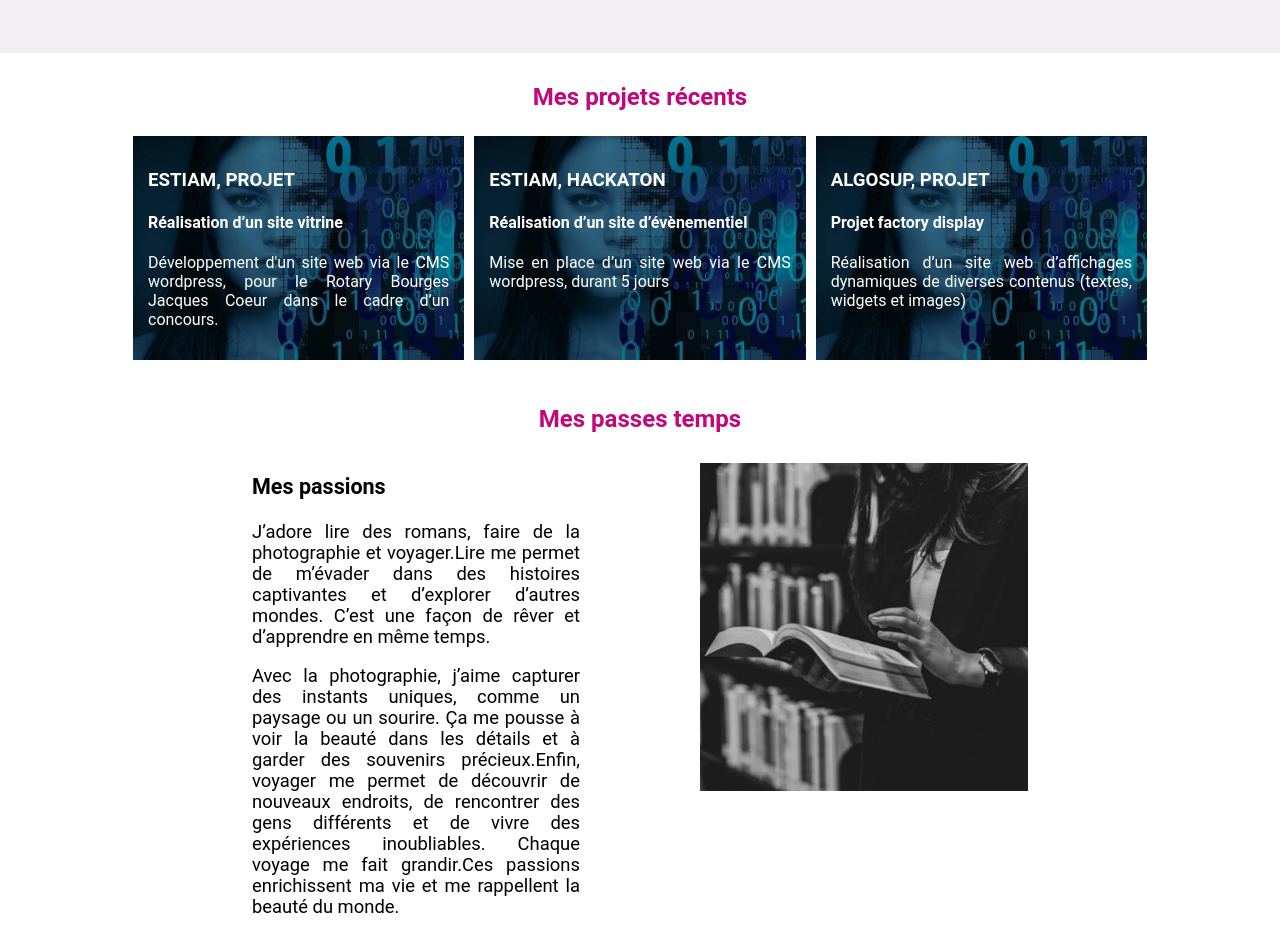
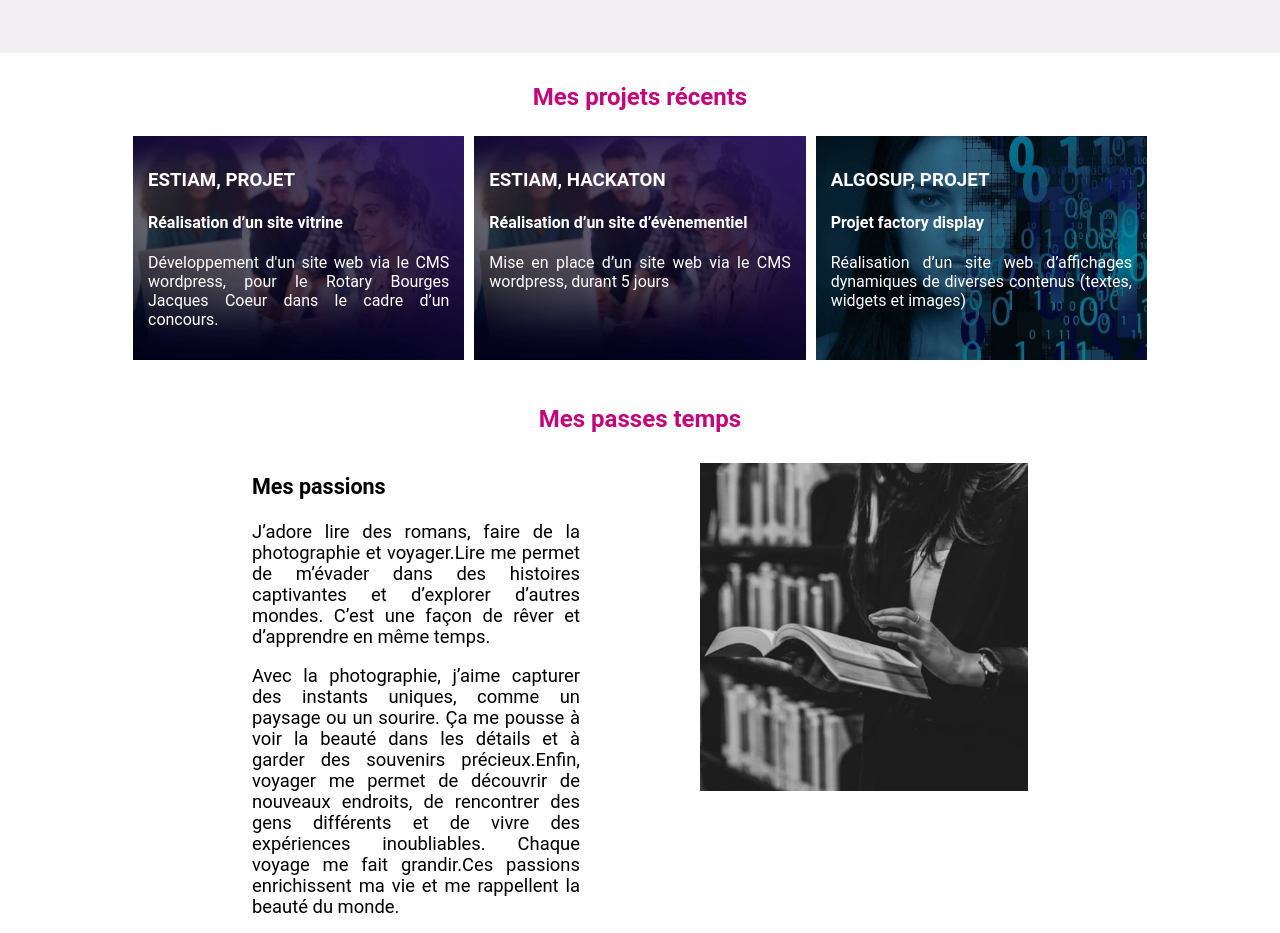
Before and after one commit to TllzAudrey/landing-page, a React (Create React App) app: page / in a window 1280 px wide. Shown: the part 1520-2453 px from the top of the page. Built offline with nearby package versions, Linux system fonts and the light colour scheme.

Commit message:
updates images containers

```diff
--- a/src/App.css
+++ b/src/App.css
@@ -229,6 +229,14 @@ button:hover {
   background-size: cover;
 }
 
+#containers > #estiam{
+  background-color: #333;
+  color: white;
+  background-image: url('./assets/estiam.jpg');
+  background-repeat: no-repeat;
+  background-size: cover;
+
+}
 /* container image + text css*/
 
 .title-gauche{
--- a/src/App.js
+++ b/src/App.js
@@ -17,9 +17,9 @@ import Image from './assets/binary.jpg';
 
 function App() {
   const [champ_projet, setChampProjet] = useState([
-    {titre:"ESTIAM, PROJET", soustitre:"Réalisation d’un site vitrine",description:"Développement d'un site web via le CMS wordpress, pour le Rotary Bourges Jacques Coeur dans le cadre d’un concours."},
-    {titre:"ESTIAM, HACKATON", soustitre:"Réalisation d’un site d’évènementiel", description:"Mise en place d’un site web via le CMS wordpress, durant 5 jours"},
-    {titre:"ALGOSUP, PROJET", soustitre:"Projet factory display", description:"Réalisation d’un site web d’affichages dynamiques de diverses contenus (textes, widgets et images)"},
+    {titre:"ESTIAM, PROJET", lien:"estiam" , soustitre:"Réalisation d’un site vitrine",description:"Développement d'un site web via le CMS wordpress, pour le Rotary Bourges Jacques Coeur dans le cadre d’un concours."},
+    {titre:"ESTIAM, HACKATON", lien:"estiam" ,soustitre:"Réalisation d’un site d’évènementiel", description:"Mise en place d’un site web via le CMS wordpress, durant 5 jours"},
+    {titre:"ALGOSUP, PROJET", lien:"autres" ,soustitre:"Projet factory display", description:"Réalisation d’un site web d’affichages dynamiques de diverses contenus (textes, widgets et images)"},
   ]);
   const [aPropos, setAPropos] = useState([
     { titre:"",
--- a/src/files/containerstext.js
+++ b/src/files/containerstext.js
@@ -3,7 +3,7 @@ import React, { useState } from 'react';
 function Container({value}) {
     return (
         <>
-            <div><h3>{value.titre}</h3><h4>{value.soustitre}</h4><p>{value.description}</p></div>
+            <div id={value.lien} ><h3>{value.titre}</h3><h4>{value.soustitre}</h4><p>{value.description}</p></div>
        </>
     );
 }
```
Also changed, not shown: src/assets/estiam.jpg.
